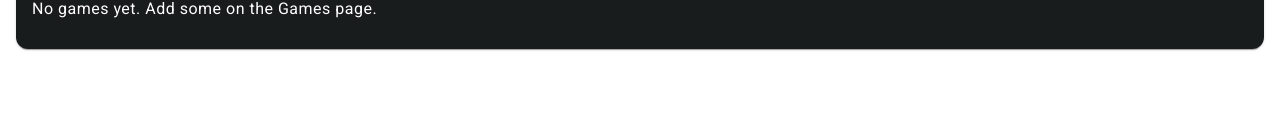
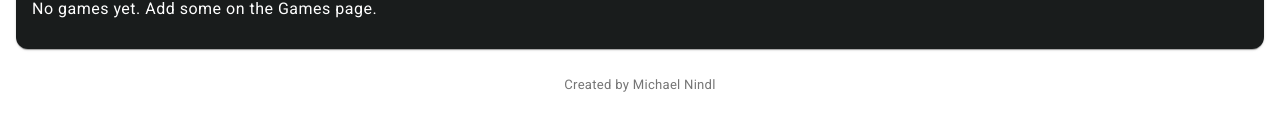
Before and after one commit to mnindl75/entertainment-tracker, an Angular app in the folder movieLista/: page /library in a window 1280 px wide. Shown: the part 480-610 px from the top of the page. Built offline with nearby package versions, Linux system fonts and the light colour scheme.

Commit message:
add app signature

```diff
--- a/movieLista/src/app/app.component.html
+++ b/movieLista/src/app/app.component.html
@@ -17,3 +17,5 @@
 <main class="content">
     <router-outlet />
 </main>
+
+<footer class="app-signature" aria-label="Attribution">Created by Michael Nindl</footer>
--- a/movieLista/src/app/app.component.scss
+++ b/movieLista/src/app/app.component.scss
@@ -10,3 +10,11 @@ a.active {
     font-weight: 600;
     text-decoration: underline;
 }
+
+.app-signature {
+    margin: 8px 16px 20px;
+    color: rgba(0, 0, 0, 0.54);
+    font-size: 0.82rem;
+    text-align: center;
+    letter-spacing: 0.02em;
+}
```
